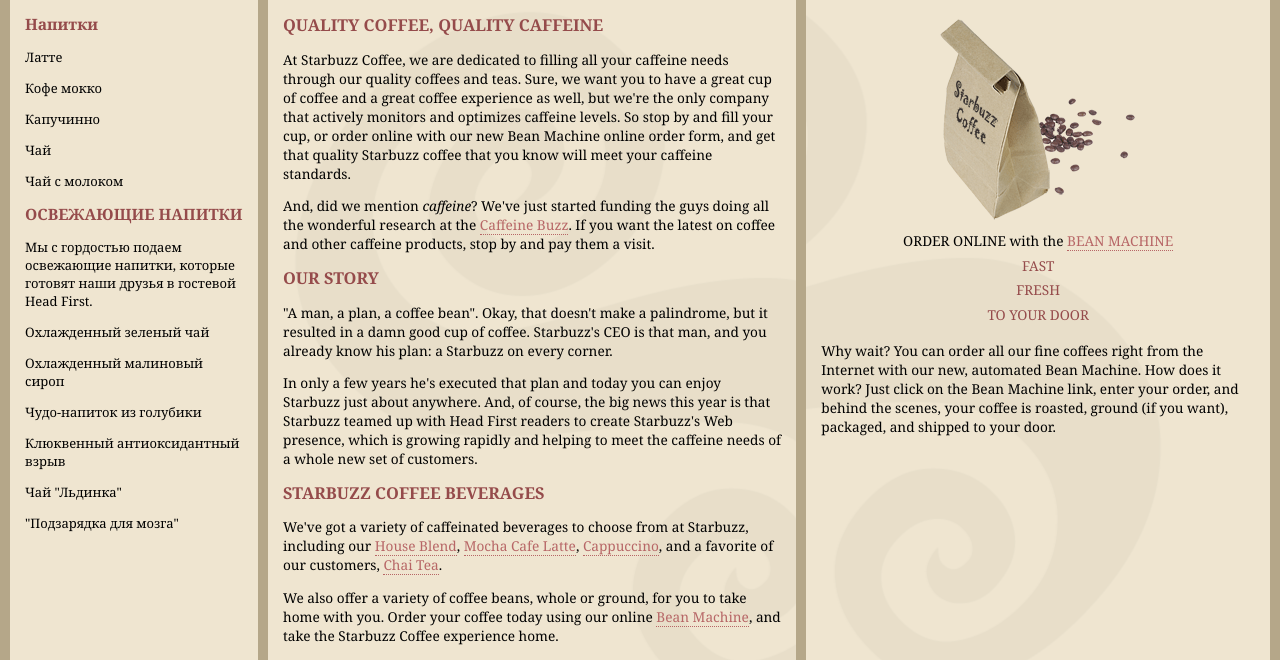
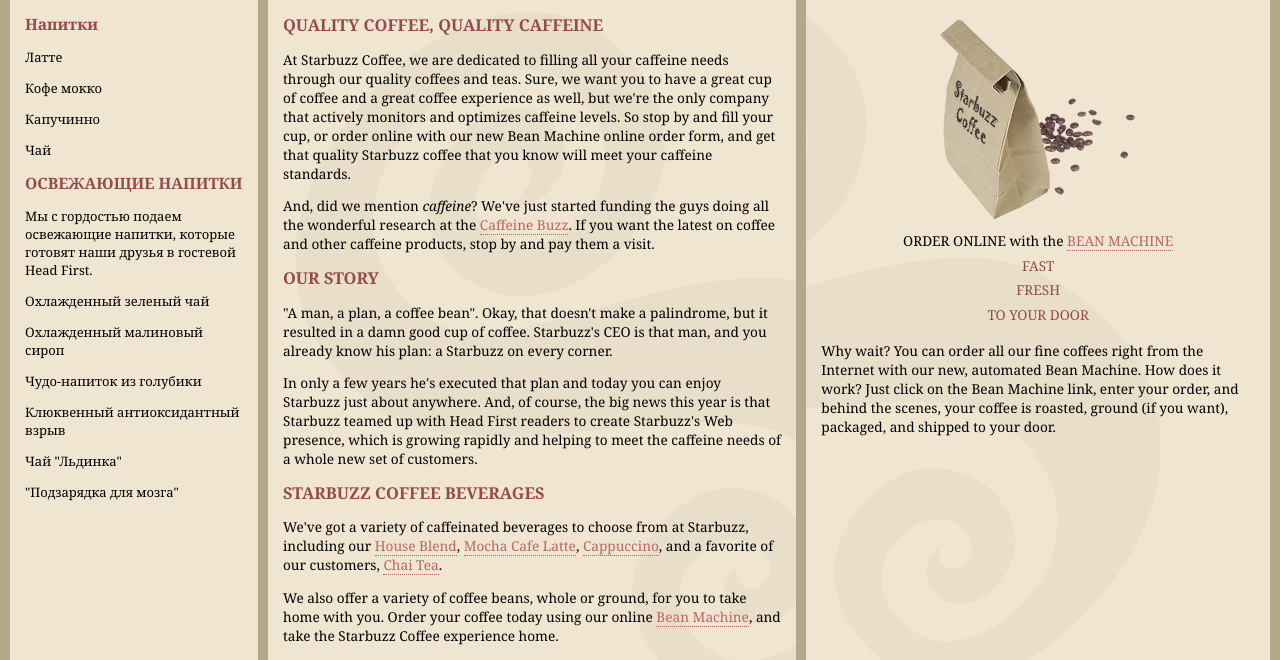
Before and after one commit to LEXXSAS/Head-First-HTML, a plain HTML site: page tabledisplay/index.html in a window 1280 px wide. Shown: the part 140-800 px from the top of the page. Drawn offline with Linux system fonts and the light colour scheme.

Commit message:
returned to original

```diff
--- a/tabledisplay/index.html
+++ b/tabledisplay/index.html
@@ -18,7 +18,6 @@
       <p>Кофе мокко</p>
       <p>Капучинно</p>
       <p>Чай</p>
-      <p>Чай с молоком</p>
       <h1>ОСВЕЖАЮЩИЕ НАПИТКИ</h1>
       <p>Мы с гордостью подаем освежающие напитки, которые готовят наши друзья в гостевой Head First.</p>
       <p>Охлажденный зеленый чай</p>
```
